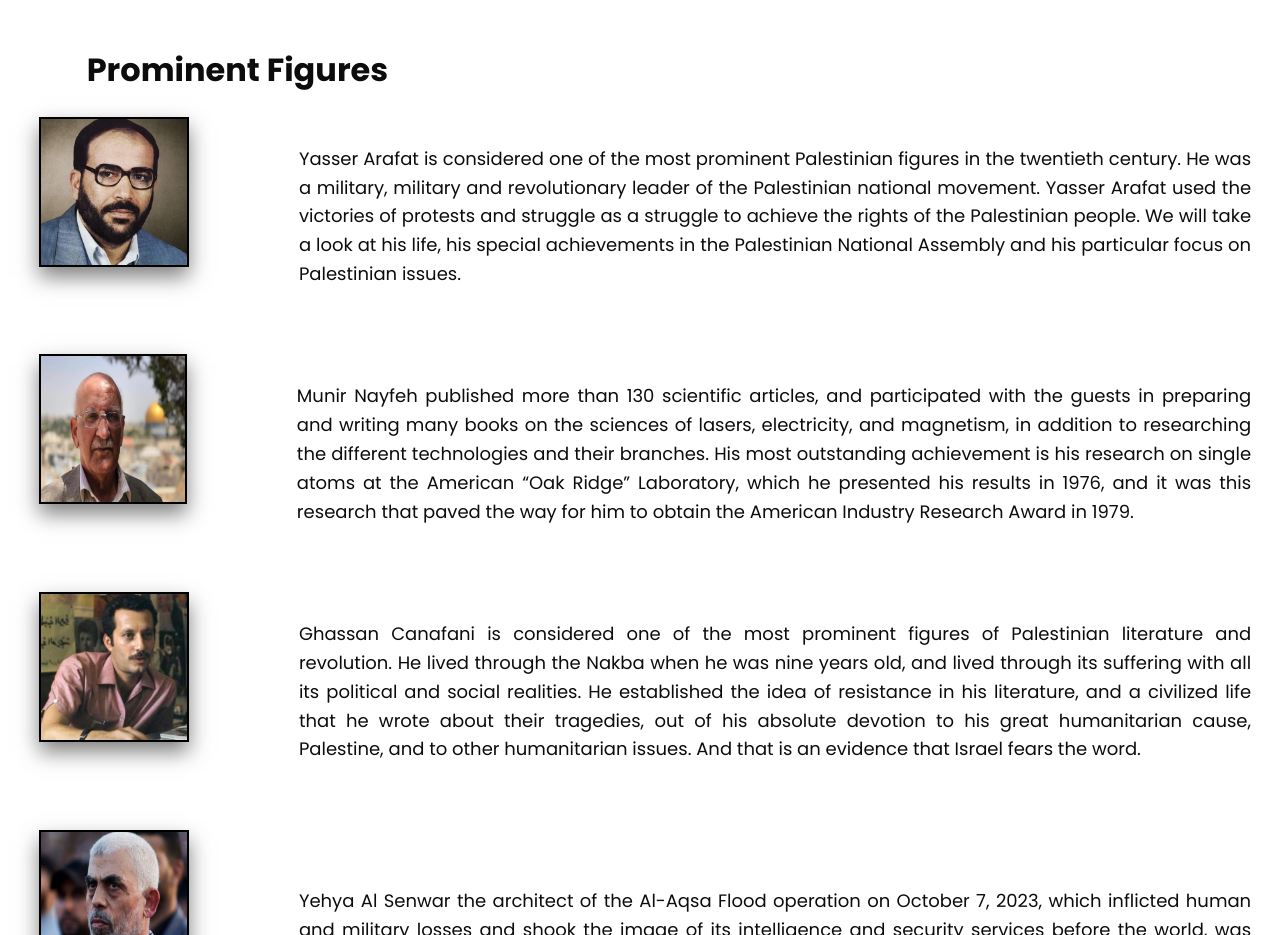
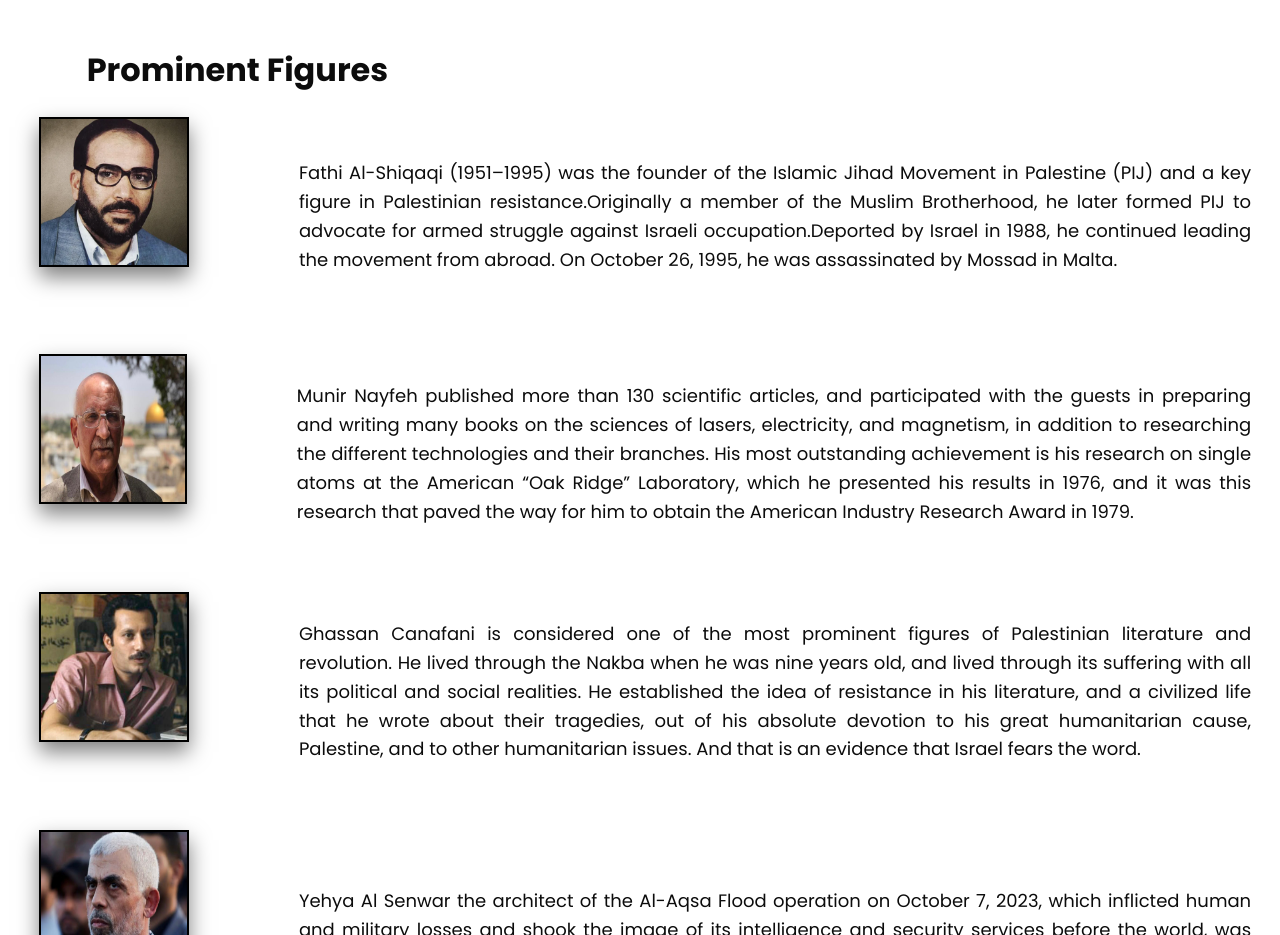
Before and after one commit to Nour-Mistrah/BookUniverse, a plain HTML site: page Palestine1.html in a window 1280 px wide. Shown: the part 1160-2095 px from the top of the page. Drawn offline with nearby package versions, Linux system fonts and the light colour scheme; files whose address does not match are found by name.

Commit message:
Update Palestine1.html

```diff
--- a/Palestine1.html
+++ b/Palestine1.html
@@ -133,11 +133,10 @@
       <div class="container1">
         <img src="images/img1.jpg" class="design">
 
-        <p class="styled-paragraph">Yasser Arafat is considered one of the most prominent Palestinian figures in the
-          twentieth century. He was a military, military and revolutionary leader of the Palestinian national movement.
-          Yasser Arafat used the victories of protests and struggle as a struggle to achieve the rights of the
-          Palestinian people. We will take a look at his life, his special achievements in the Palestinian National
-          Assembly and his particular focus on Palestinian issues.</p>
+        <p class="styled-paragraph">Fathi Al-Shiqaqi (1951–1995) was the founder of the Islamic Jihad Movement in Palestine (PIJ)
+          and a key figure in Palestinian resistance.Originally a member of the Muslim Brotherhood, he later formed PIJ to advocate
+          for armed struggle against Israeli occupation.Deported by Israel in 1988, he continued leading the movement from abroad.
+          On October 26, 1995, he was assassinated by Mossad in Malta.</p>
       </div>
 
       <div class="container1">
```
